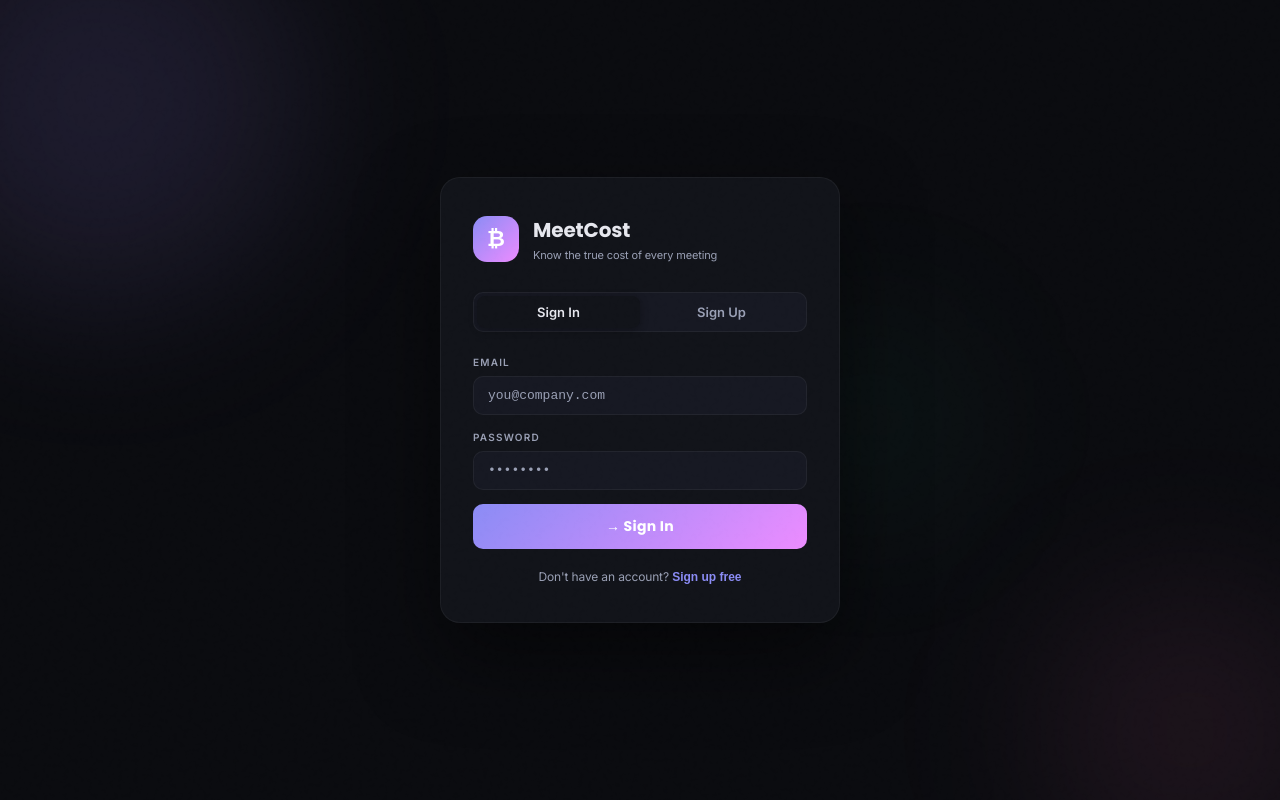
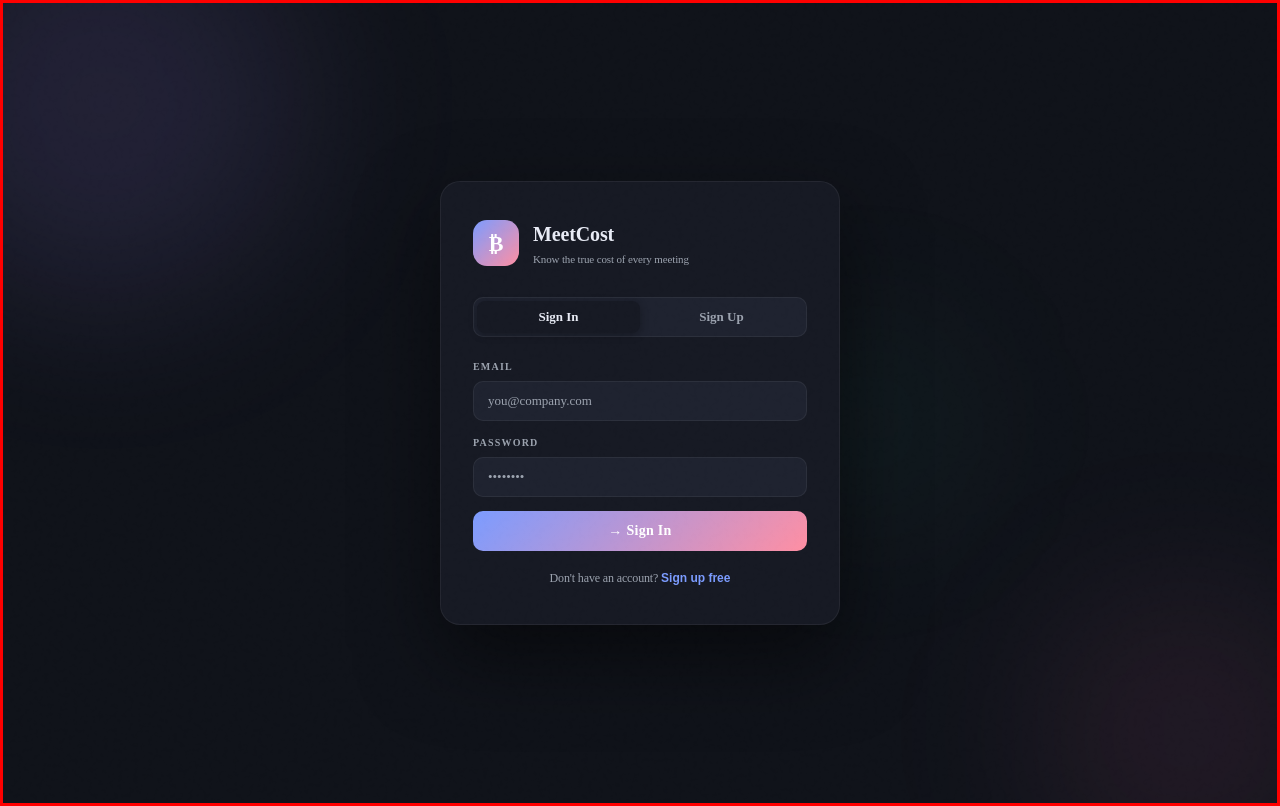
Before and after one commit to kritarthsingh07/meetcost, a React (Create React App) app: page /auth in a window 1280 px wide. Built offline with nearby package versions, Linux system fonts and the light colour scheme; no server answers; a web font is replaced by a local one.

Commit message:
force css update

```diff
--- a/src/index.css
+++ b/src/index.css
@@ -1,33 +1,21 @@
 :root {
-  /* 🔥 Softer modern dark theme */
-  --bg:       #0b0c10;
-  --surface:  #12141a;
-  --surface2: #171923;
-  --surface3: #1d2030;
+  --bg:       #10131a;
+  --surface:  #171a24;
+  --surface2: #1f2330;
+  --surface3: #262b3d;
 
-  /* subtle borders */
-  --border:   rgba(255,255,255,0.05);
+  --border:   rgba(255,255,255,0.06);
 
-  /* 🎨 refined accent colors */
-  --accent:   #8b8cf5;   /* soft indigo */
-  --accent2:  #ec8cff;   /* soft pink */
-  --accent3:  #4ade80;   /* soft green */
+  --accent:   #7c9cff;   /* blue (clean modern) */
+  --accent2:  #ff8fa3;   /* coral */
+  --accent3:  #3ddc97;   /* mint green */
 
-  --warn:     #facc15;
-  --danger:   #fb7185;
+  --warn:     #fbbf24;
+  --danger:   #ff6b6b;
 
-  /* ✨ improved text colors */
-  --text:     #e6e7ee;
-  --muted:    #9aa0b5;
+  --text:     #e8ebf5;
+  --muted:    #9ca3af;
 
-  /* fonts */
-  --font-display: 'Poppins', sans-serif;
-  --font-body:    'Inter', sans-serif;
-  --font-mono:    'JetBrains Mono', monospace;
-
-  --radius:   14px;
-
-  /* softer shadow */
   --shadow:   0 12px 32px rgba(0,0,0,0.4);
 }
 
@@ -132,3 +120,7 @@ body::before {
     width: 100%;
   }
 }
+
+body {
+  border: 3px solid red;
+}
```
